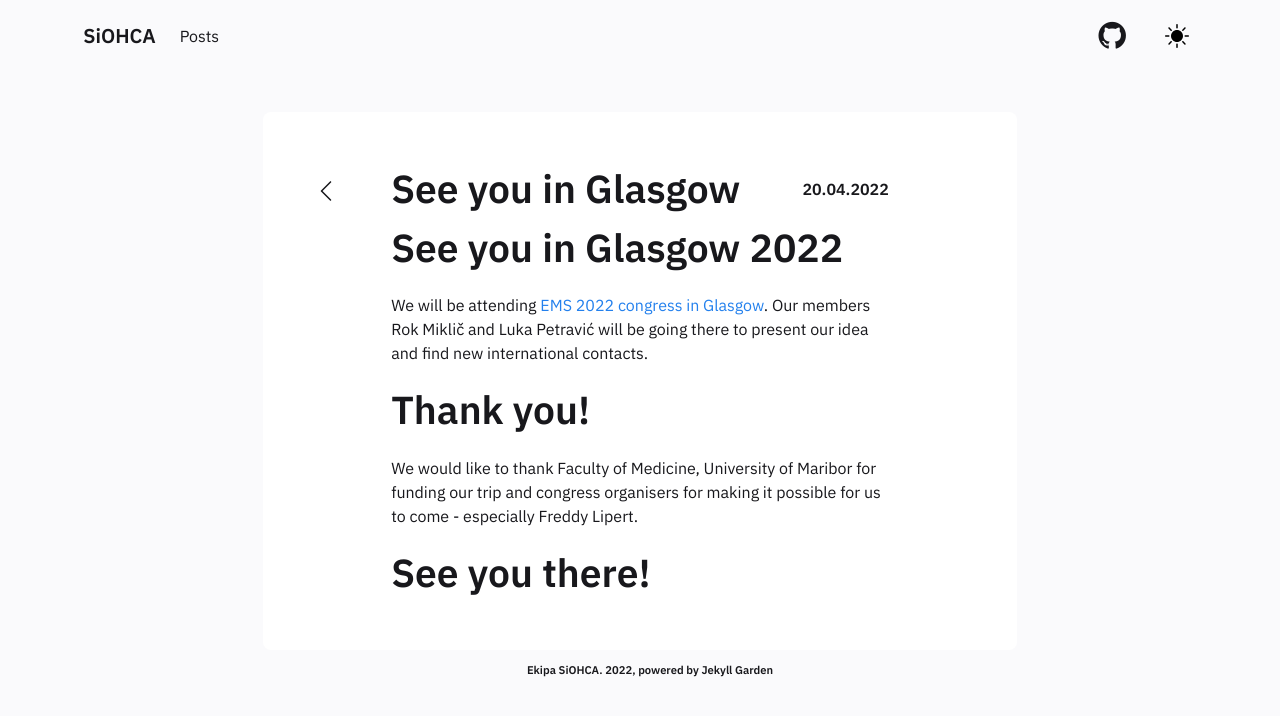
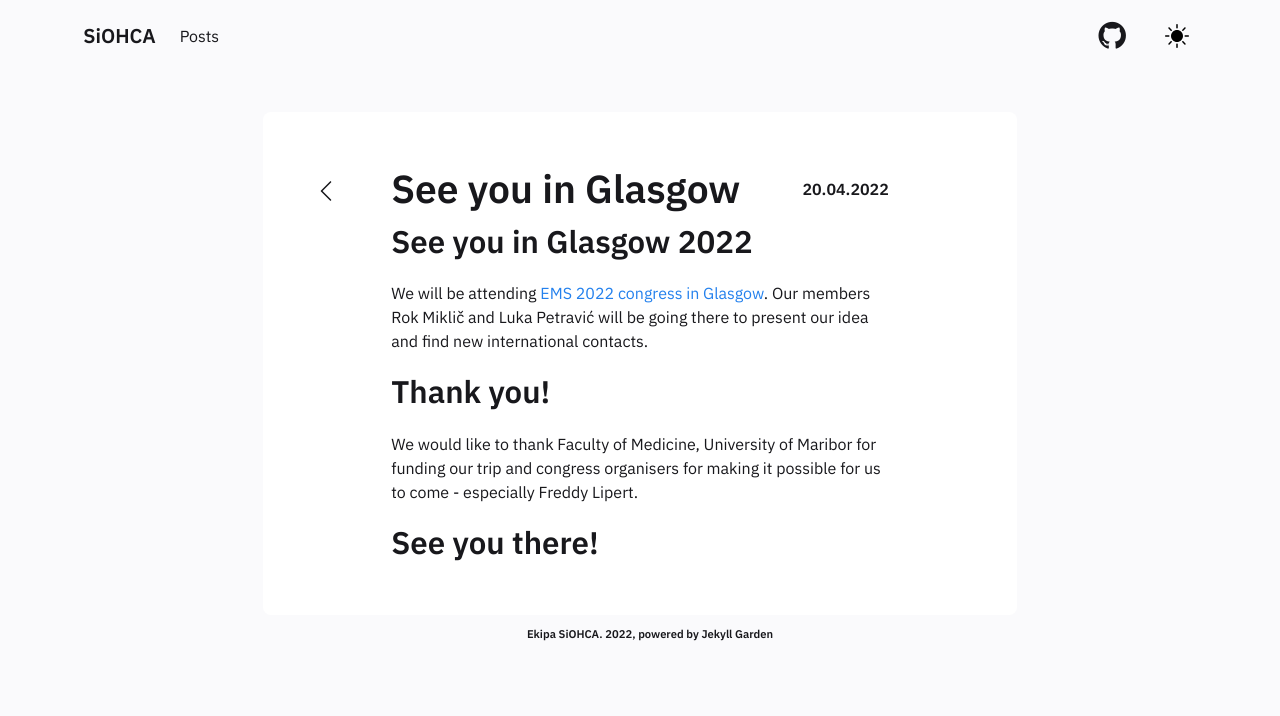
Before and after one commit to SterArcher/OHCA-registry-Slovenia, a Jekyll site: the page built from _posts/2022-04-20-see you in Glasgow.md, in a window 1280 px wide. Shown: the top 716 px of the page. Built offline with Jekyll 4.4.1, drawn with Linux system fonts in a browser that asks for light colours; nearby versions of some CDN libraries.

Commit message:
fix title size

```diff
--- a/_posts/2022-04-20-see you in Glasgow.md
+++ b/_posts/2022-04-20-see you in Glasgow.md
@@ -5,12 +5,12 @@ categories: Glasgow; EMS; congress
 ---
 
 
-# See you in Glasgow 2022
+## See you in Glasgow 2022
 
 We will be attending [EMS 2022 congress in Glasgow](https://emseurope.org). Our members Rok Miklič and Luka Petravić will be going there to present our idea and find new international contacts.
 
-# Thank you!
+## Thank you!
 
 We would like to thank Faculty of Medicine, University of Maribor for funding our trip and congress organisers for making it possible for us to come - especially Freddy Lipert.
 
-# See you there!
+## See you there!
```
